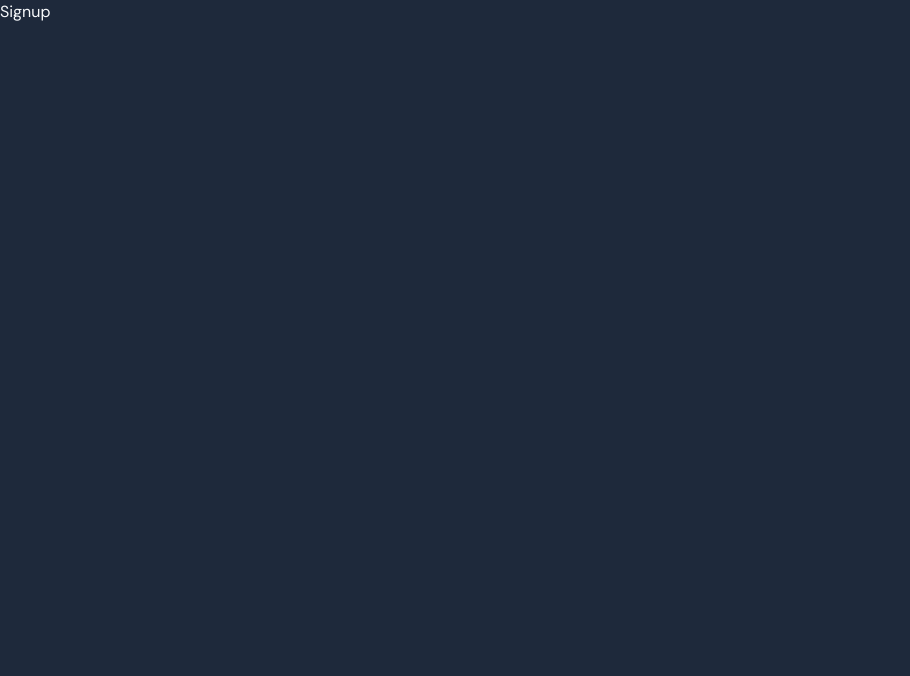
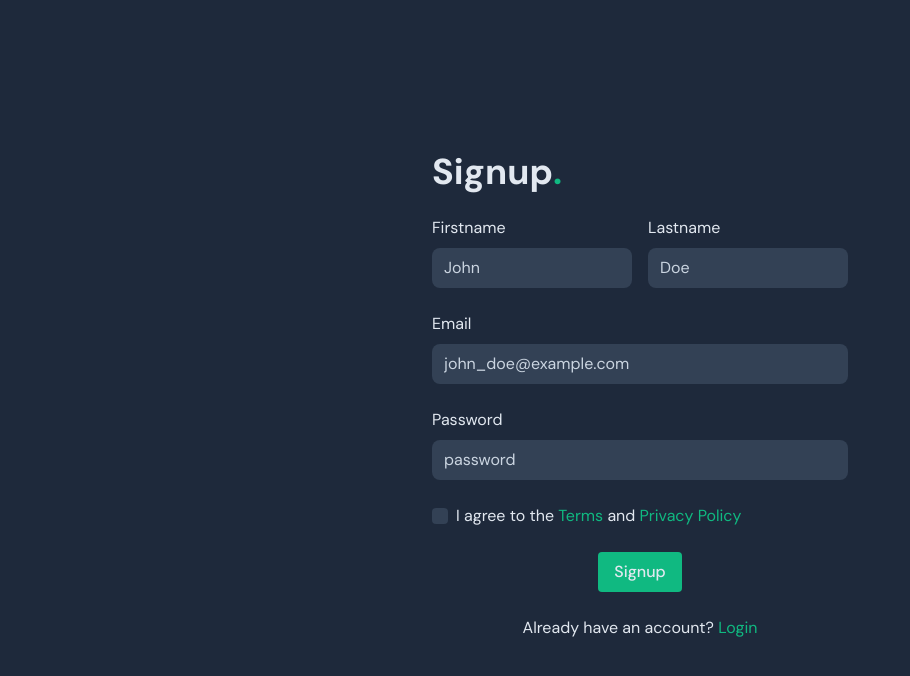
Before and after one commit to SharyZ/resto-nuxt, a Nuxt app: page /signup in a window 1280 px wide. Shown: the top 676 px of the page, without its empty margins (0-910 px from the left). Built offline with nearby package versions, Linux system fonts and the light colour scheme.

Commit message:
create login & signup pages

```diff
--- a/assets/css/style.css
+++ b/assets/css/style.css
@@ -4,6 +4,52 @@
 
 @layer base {
   body {
-    @apply bg-slate-800 text-slate-50;
+    @apply bg-slate-800 text-slate-200;
+  }
+
+  a {
+    @apply text-primary-500 hover:text-primary-700;
+  }
+
+  h1,
+  h2,
+  h3 {
+    @apply font-bold;
+  }
+
+  h1 {
+    @apply text-4xl;
+  }
+
+  h2 {
+    @apply text-2xl;
+  }
+
+  h3 {
+    @apply text-lg;
+  }
+
+  h4 {
+    @apply text-base;
+  }
+
+  [type="text"],
+  [type="email"],
+  [type="password"] {
+    @apply w-full rounded-lg border-none bg-slate-700 placeholder:text-slate-300 focus:border-primary-500 focus:ring-primary-500;
+  }
+
+  [type="checkbox"],
+  [type="radio"] {
+    @apply rounded border-none bg-slate-700 text-primary-500 focus:ring-primary-500;
+  }
+
+  button,
+  [type="submit"] {
+    @apply inline-block rounded bg-primary-500 px-4 py-2 font-medium;
+  }
+
+  label {
+    @apply mb-2 block;
   }
 }
--- a/layouts/fullscreen.vue
+++ b/layouts/fullscreen.vue
@@ -4,4 +4,8 @@
   </div>
 </template>
 
-<style></style>
+<style>
+.fullscreen {
+  @apply flex min-h-screen w-full items-center justify-center;
+}
+</style>
--- a/pages/login.vue
+++ b/pages/login.vue
@@ -1,6 +1,42 @@
 <template>
-  <div class="login">
-    <h1>Login</h1>
+  <div class="login w-full">
+    <div class="mx-auto max-w-md p-4">
+      <div class="mb-6">
+        <h1>Login<span class="text-primary-500">.</span></h1>
+      </div>
+      <form>
+        <div class="grid grid-rows-3 gap-4 sm:grid-cols-2">
+          <div class="col-span-2 mb-2">
+            <label for="email">Email</label>
+            <input
+              type="email"
+              id="email"
+              name="email"
+              placeholder="john_doe@example.com"
+              required
+            />
+          </div>
+          <div class="col-span-2 mb-2">
+            <label for="passowrd">Password</label>
+            <input
+              type="password"
+              id="password"
+              name="password"
+              placeholder="password"
+              required
+            />
+          </div>
+          <div class="col-span-2 mb-2 text-center">
+            <button type="submit">Login</button>
+          </div>
+          <div class="col-span-2 mb-2 text-center">
+            <p>
+              Don't have an account? <NuxtLink to="/signup">Signup</NuxtLink>
+            </p>
+          </div>
+        </div>
+      </form>
+    </div>
   </div>
 </template>
 
--- a/pages/signup.vue
+++ b/pages/signup.vue
@@ -1,6 +1,77 @@
 <template>
-  <div class="signup">
-    <h1>Signup</h1>
+  <div class="signup w-full">
+    <div class="mx-auto max-w-md p-4">
+      <div class="mb-6">
+        <h1>Signup<span class="text-primary-500">.</span></h1>
+      </div>
+      <form>
+        <div class="grid grid-rows-3 gap-4 sm:grid-cols-2">
+          <div class="mb-2">
+            <label for="firstname">Firstname</label>
+            <input
+              type="text"
+              id="firstname"
+              name="firstname"
+              placeholder="John"
+              required
+            />
+          </div>
+          <div class="mb-2">
+            <label for="firstname">Lastname</label>
+            <input
+              type="text"
+              id="lastname"
+              name="lastname"
+              placeholder="Doe"
+              required
+            />
+          </div>
+          <div class="col-span-2 mb-2">
+            <label for="email">Email</label>
+            <input
+              type="email"
+              id="email"
+              name="email"
+              placeholder="john_doe@example.com"
+              required
+            />
+          </div>
+          <div class="col-span-2 mb-2">
+            <label for="passowrd">Password</label>
+            <input
+              type="password"
+              id="password"
+              name="password"
+              placeholder="password"
+              required
+            />
+          </div>
+          <div class="col-span-2 mb-2">
+            <div class="flex items-center">
+              <input
+                id="terms-and-privacy"
+                name="terms-and-privacy"
+                type="checkbox"
+              />
+              <label for="terms-and-privacy" class="ml-2 mb-0 block">
+                I agree to the
+                <a href="#"> Terms </a>
+                and
+                <a href="#"> Privacy Policy </a>
+              </label>
+            </div>
+          </div>
+          <div class="col-span-2 mb-2 text-center">
+            <button type="submit">Signup</button>
+          </div>
+          <div class="col-span-2 mb-2 text-center">
+            <p>
+              Already have an account? <NuxtLink to="/login">Login</NuxtLink>
+            </p>
+          </div>
+        </div>
+      </form>
+    </div>
   </div>
 </template>
 
```
